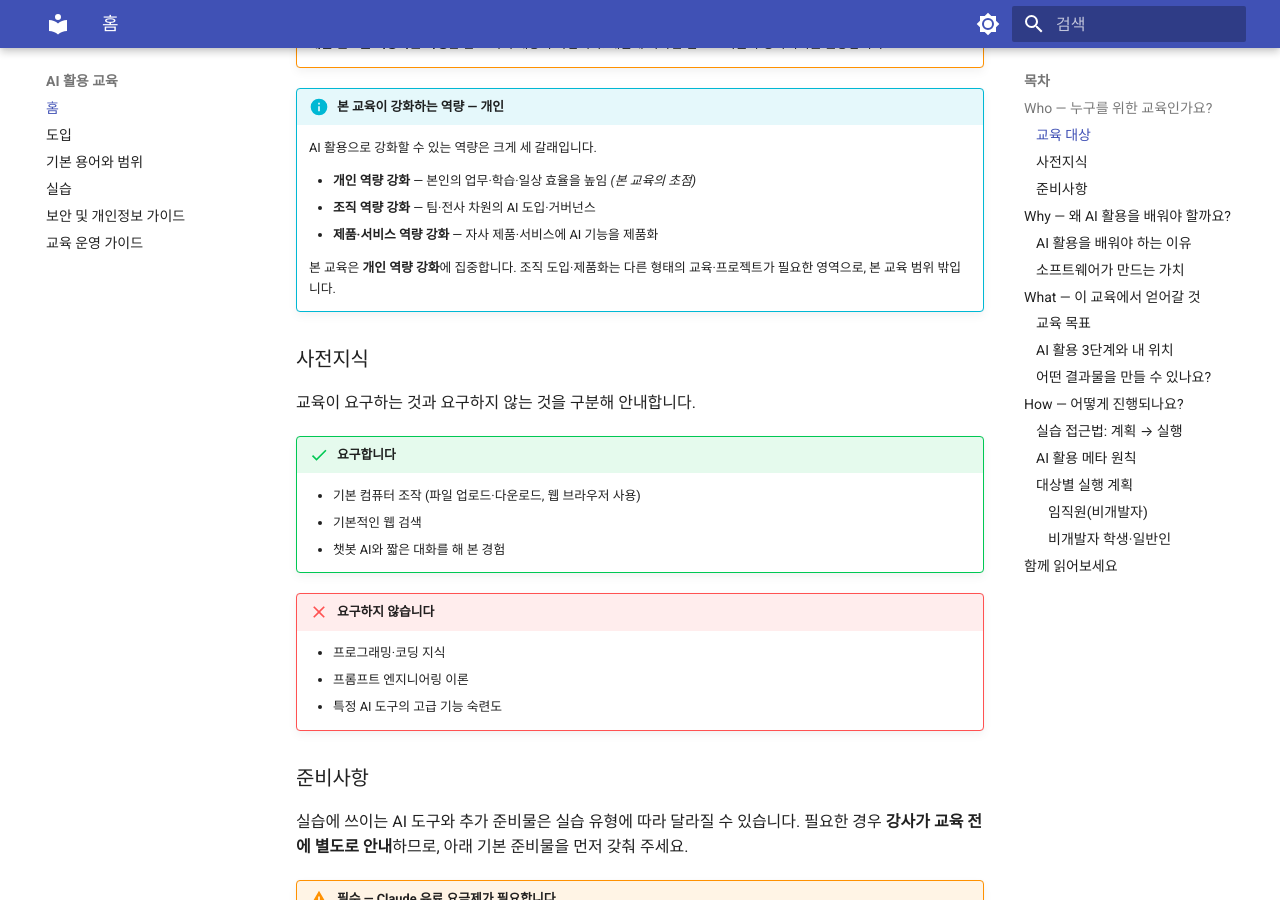
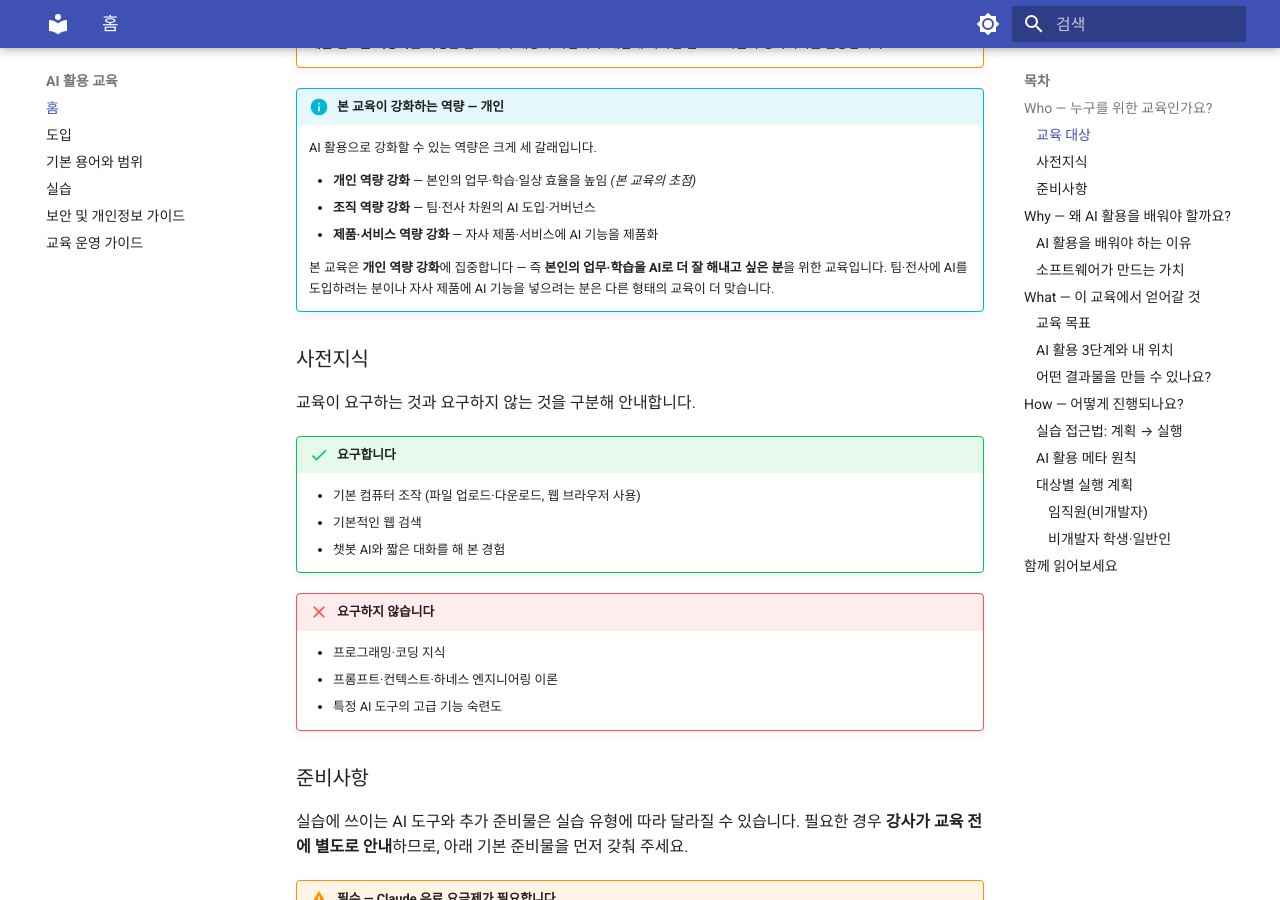
Before and after one commit to scroogy-dev/ai-onboarding, an MkDocs documentation site: the page built from docs/index.md, in a window 1280 px wide and 900 px high, scrolled down 927 px. Built offline with MkDocs 1.6.1 and Material for MkDocs 9.7.7, drawn with Linux system fonts in a browser that asks for light colours; some of the changed text lies outside the part shown.

Commit message:
docs: 홈 도입부 문구를 학습자 역량 중심으로 다듬기 (#42)
- 개인 역량 강화 설명을 "본인 업무·학습을 AI로 더 잘"로 수강생 관점 구체화
- 사전지식 '요구하지 않습니다'를 프롬프트·컨텍스트·하네스 엔지니어링 이론으로
- 교육 목표를 '결과물 1개 만들기'에서 '스스로 만들 수 있는 능력 갖추기'로
- 출발점 예시 작업 시간을 30분에서 30분~1시간으로

```diff
--- a/docs/index.md
+++ b/docs/index.md
@@ -34,7 +34,7 @@
     - **조직 역량 강화** — 팀·전사 차원의 AI 도입·거버넌스
     - **제품·서비스 역량 강화** — 자사 제품·서비스에 AI 기능을 제품화
 
-    본 교육은 **개인 역량 강화**에 집중합니다. 조직 도입·제품화는 다른 형태의 교육·프로젝트가 필요한 영역으로, 본 교육 범위 밖입니다.
+    본 교육은 **개인 역량 강화**에 집중합니다 — 즉 **본인의 업무·학습을 AI로 더 잘 해내고 싶은 분**을 위한 교육입니다. 팀·전사에 AI를 도입하려는 분이나 자사 제품에 AI 기능을 넣으려는 분은 다른 형태의 교육이 더 맞습니다.
 
 ### 사전지식
 
@@ -47,7 +47,7 @@
 
 !!! failure "요구하지 않습니다"
     - 프로그래밍·코딩 지식
-    - 프롬프트 엔지니어링 이론
+    - 프롬프트·컨텍스트·하네스 엔지니어링 이론
     - 특정 AI 도구의 고급 기능 숙련도
 
 ### 준비사항 { #preparation }
@@ -117,12 +117,12 @@
 
 ### 교육 목표
 
-> **1개라도 실제로 반복해서 쓸 수 있는 것을 만든다.**
+> **반복해서 쓸 수 있는 결과물을 스스로 만들 수 있게 된다.**
 
-이 교육의 목표는 AI에 대한 이론 학습이 아닙니다. 교육이 끝난 뒤에도 **본인의 업무나 일상에서 반복적으로 활용할 수 있는 결과물**을 최소 1개 이상 만들어 가는 것이 목표입니다.
+이 교육의 목표는 AI에 대한 이론 학습이 아닙니다. 교육이 끝난 뒤에도 **본인의 업무나 일상에서 반복적으로 활용할 수 있는 결과물**을 만들 수 있는 능력을 갖추는 것이 목표입니다.
 
 !!! example "출발점 예시"
-    **본인이 매주 반복하는 30분짜리 작업 1개**가 좋은 출발점입니다.
+    **본인이 매주 반복하는 30분 ~ 1시간짜리 작업 1개**가 좋은 출발점입니다.
 
 ### AI 활용 3단계와 내 위치 { #stage-model }
 
```
